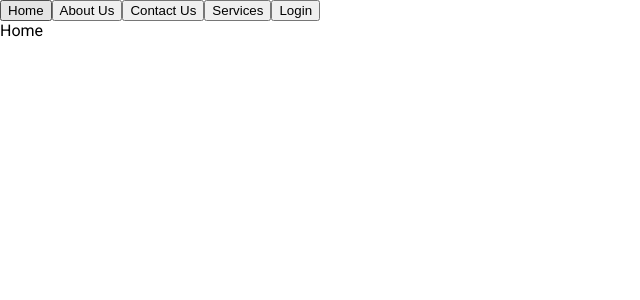
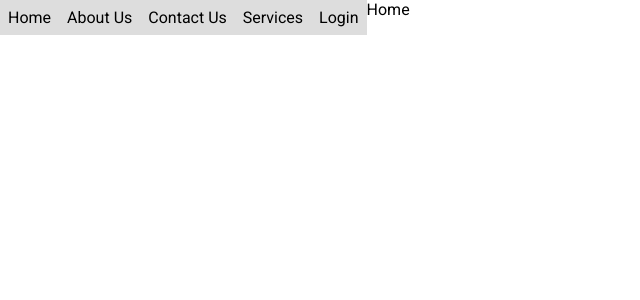
Before and after one commit to ajpulluvelil/pet_shop_ui, an Angular app: page /public-sit/home in a window 1280 px wide. Shown: the top 300 px of the page, without its empty margins (0-640 px from the left). Built offline with nearby package versions, Linux system fonts and the light colour scheme.

Commit message:
basic structure

```diff
--- a/src/app/public-sit-module/public-sit-navigation/public-sit-navigation.component.css
+++ b/src/app/public-sit-module/public-sit-navigation/public-sit-navigation.component.css
@@ -0,0 +1,20 @@
+.nav-list {
+    list-style-type: none;
+    margin: 0;
+    padding: 0;
+}
+
+.nav-item {
+    cursor: pointer;
+    display: inline;
+}
+
+li {
+    float: left;
+  }
+
+li a {
+    display: block;
+    padding: 8px;
+    background-color: #dddddd;
+  }
--- a/src/app/public-sit-module/public-sit-navigation/public-sit-navigation.component.html
+++ b/src/app/public-sit-module/public-sit-navigation/public-sit-navigation.component.html
@@ -1,10 +1,20 @@
-<div class="container">
-    <div class="form-container">
-        <button class="login-button" (click)="homeRoute()">Home</button>
-        <button class="login-button" (click)="aboutUsRoute()">About Us</button>
-        <button class="login-button" (click)="contactUsRoute()">Contact Us</button>
-        <button class="login-button" (click)="servicesRoute()">Services</button>
-        <button class="login-button" (click)="loginAuthentication()">Login</button>
-    </div>
-</div>
+<nav>
+    <ul class="nav-list">
+        <li class="nav-item">
+            <a (click)="homeRoute()">Home</a>
+        </li>
+        <li class="nav-item">
+            <a (click)="aboutUsRoute()">About Us</a>
+        </li>
+        <li class="nav-item">
+            <a (click)="contactUsRoute()">Contact Us</a>
+        </li>
+        <li class="nav-item">
+            <a (click)="servicesRoute()">Services</a>
+        </li>
+        <li class="nav-item">
+            <a (click)="loginAuthentication()">Login</a>
+        </li>
+    </ul>
+</nav>
 <router-outlet></router-outlet>
```
